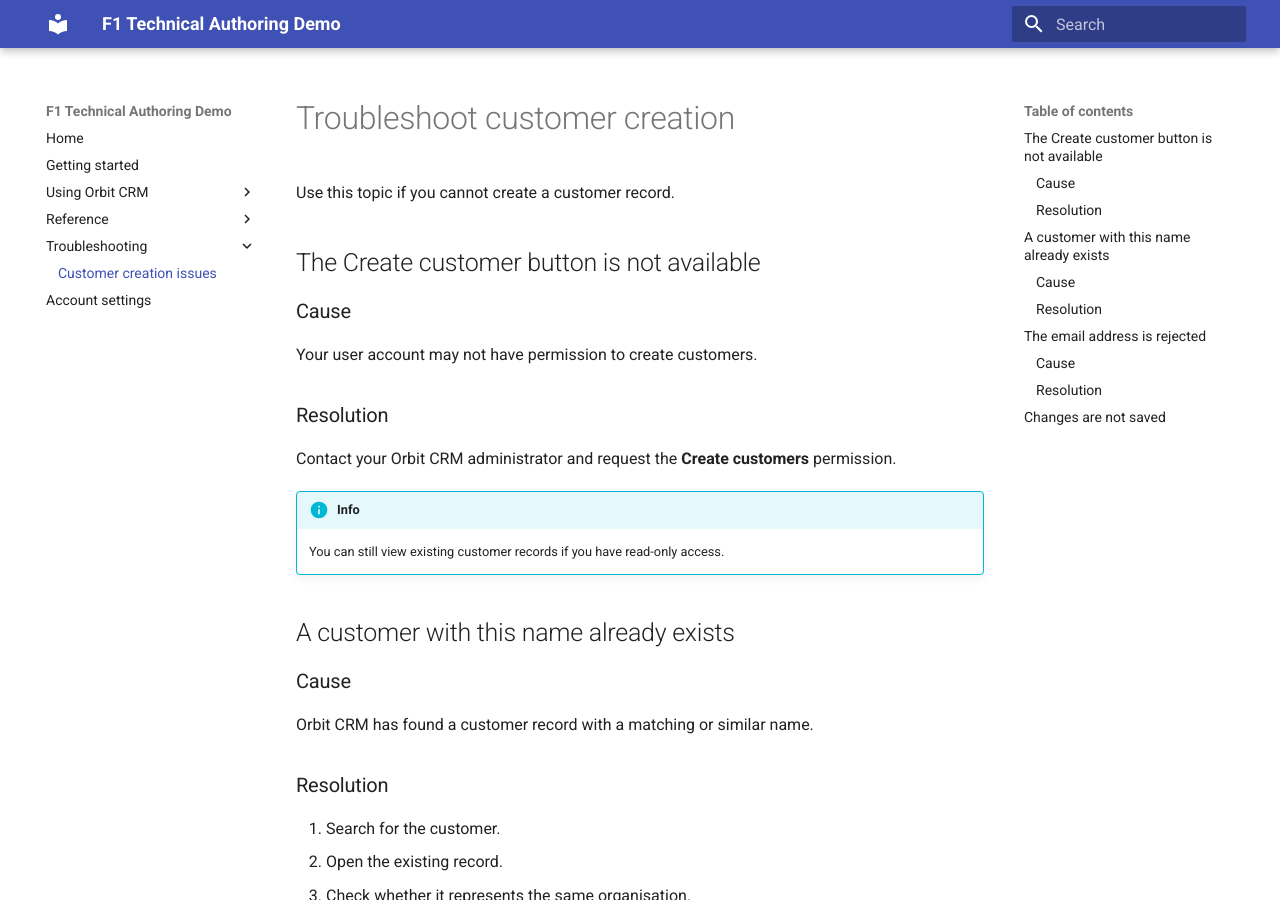
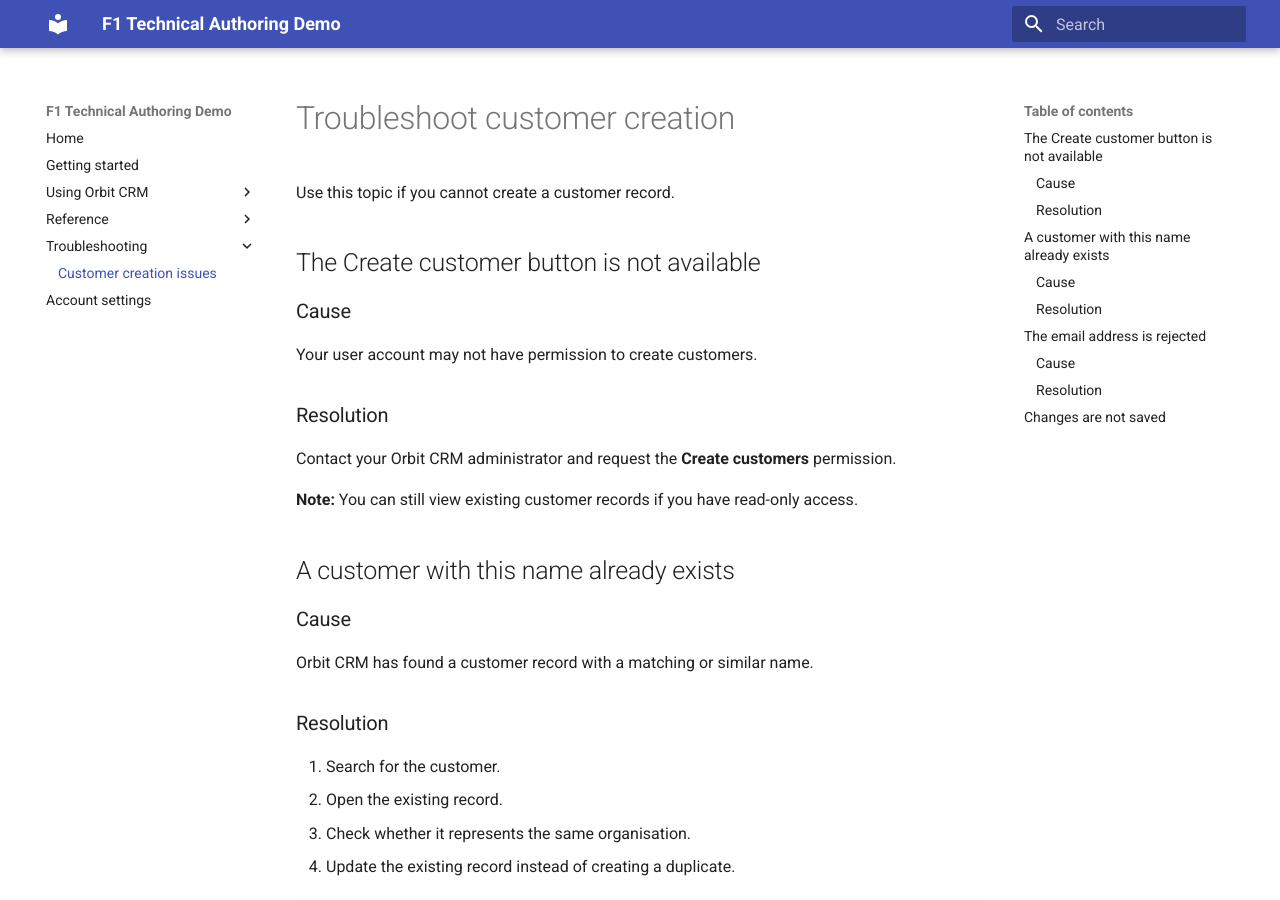
Before and after one commit to F1-Technical-Authoring/f1-docs-demo, an MkDocs documentation site: the page built from docs/troubleshooting-customer-creation.md, in a window 1280 px wide and 900 px high. Built offline with MkDocs 1.6.1 and Material for MkDocs 9.7.7, drawn with Linux system fonts in a browser that asks for light colours.

Commit message:
Change info block to note in customer creation doc
Updated note formatting for clarity in troubleshooting guide.

```diff
--- a/docs/troubleshooting-customer-creation.md
+++ b/docs/troubleshooting-customer-creation.md
@@ -12,8 +12,7 @@ Your user account may not have permission to create customers.
 
 Contact your Orbit CRM administrator and request the **Create customers** permission.
 
-!!! info
-    You can still view existing customer records if you have read-only access.
+**Note:** You can still view existing customer records if you have read-only access.
 
 ## A customer with this name already exists
 
```
